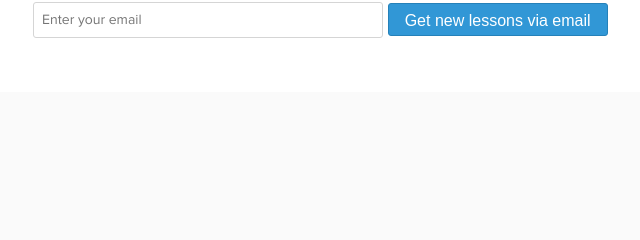
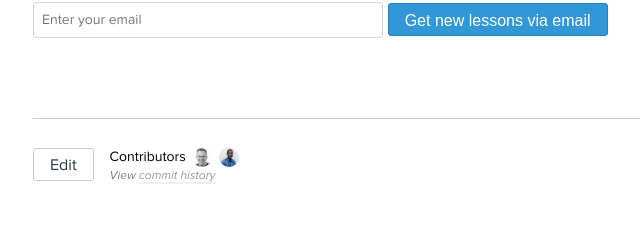
Before and after one commit to davemart-in/designschool, a PHP site: page /about/ in a window 1280 px wide. Shown: the part 1903-2143 px from the top of the page, without its empty margins (277-917 px from the left). Before the commit the page ends 1941 px from the top, so only its background shows below. Run offline with PHP 8.4, Linux system fonts and the light colour scheme.

Commit message:
Add akuokojnr to contributor list for about page

```diff
--- a/about/index.php
+++ b/about/index.php
@@ -68,8 +68,11 @@
                 I invite any designer who has seen similar blessings in their design career to give back to the next generation of designers by collaborating with me on this project. If you'd like to get involved, simply click the "Edit" button on any lesson.
             </p>
         </article>
-
         <?php include $_SERVER['DOCUMENT_ROOT'] . '/_newsletter.php'; ?>
+        <?php
+        $contributors = array('davemart-in', 'akuokojnr');
+        include $_SERVER['DOCUMENT_ROOT'] . '/_contributors.php';
+        ?>
     </main>
     <script type="text/javascript" src="/ds.js?<?php echo $cachebuster; ?>"></script>
 </body>
```
Also changed, not shown: img/contributors/akuokojnr.jpg (added).
